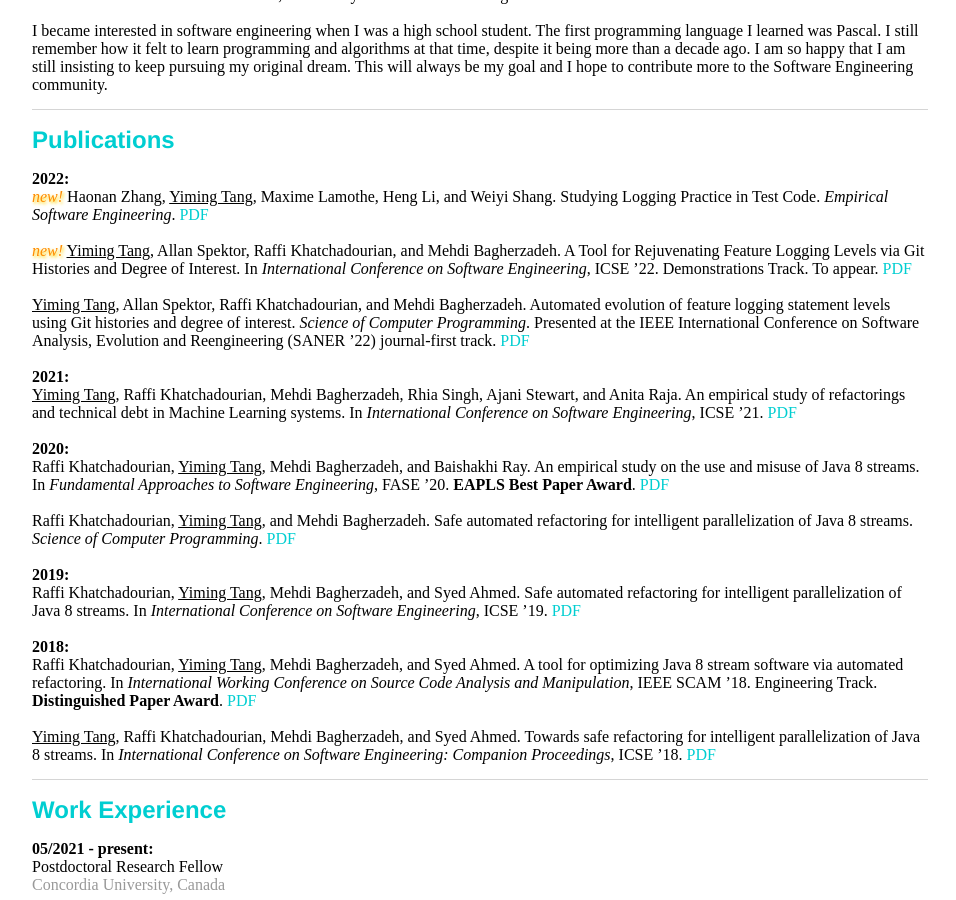
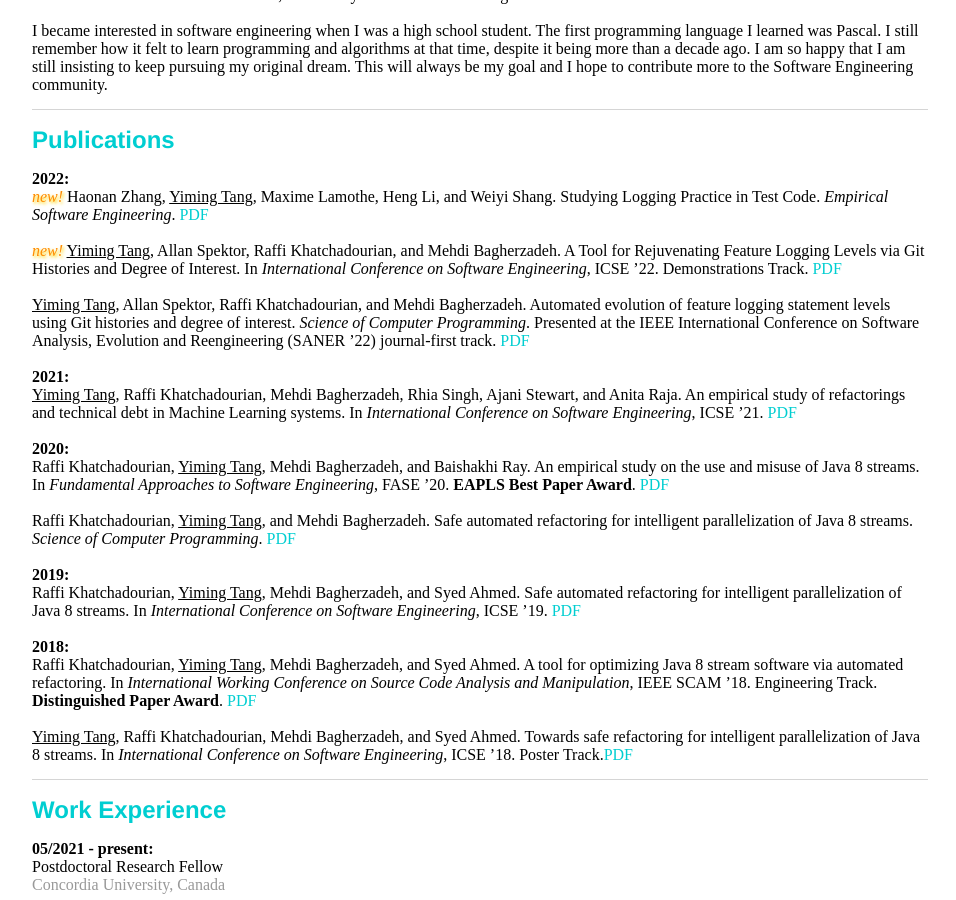
Before and after one commit to yiming-tang-cs/yiming-tang-cs.github.io, a Jekyll site: the page built from index.html, in a window 1280 px wide and 900 px high, scrolled down 298 px. Shown: the whole window, without its empty margins (160-1116 px from the left). Built offline with Jekyll 4.4.1, drawn with Linux system fonts in a browser that asks for light colours.

Commit message:
Update index.html

```diff
--- a/index.html
+++ b/index.html
@@ -16,7 +16,7 @@ title: Yiming Tang's personal webpage
     <b>2022:</b><br/>
     <ns>new!</ns> Haonan Zhang, <u>Yiming Tang</u>, Maxime Lamothe, Heng Li, and Weiyi Shang. Studying Logging Practice in Test Code. <i>Empirical Software Engineering</i>. <a href="https://users.encs.concordia.ca/~shang/pubs/EMSE_Haonan_2022.pdf">PDF</a>
     <br/><br/>
-    <ns>new!</ns> <u>Yiming Tang</u>, Allan Spektor, Raffi Khatchadourian, and Mehdi Bagherzadeh. A Tool for Rejuvenating Feature Logging Levels via Git Histories and Degree of Interest. In <i>International Conference on Software Engineering</i>, ICSE ’22. Demonstrations Track. To appear. <a href="https://arxiv.org/pdf/2112.02758.pdf">PDF</a>
+    <ns>new!</ns> <u>Yiming Tang</u>, Allan Spektor, Raffi Khatchadourian, and Mehdi Bagherzadeh. A Tool for Rejuvenating Feature Logging Levels via Git Histories and Degree of Interest. In <i>International Conference on Software Engineering</i>, ICSE ’22. Demonstrations Track. <a href="https://academicworks.cuny.edu/cgi/viewcontent.cgi?article=1747&context=hc_pubs">PDF</a>
     <br/><br/>
     <u>Yiming Tang</u>, Allan Spektor, Raffi Khatchadourian, and Mehdi Bagherzadeh. Automated evolution of feature logging statement levels using Git histories and degree of interest. <i>Science of Computer Programming</i>. Presented at the IEEE International Conference on Software Analysis, Evolution and Reengineering (SANER ’22) journal-first track. <a href="https://arxiv.org/pdf/2104.07736.pdf">PDF</a>
     <br/><br/>
@@ -39,7 +39,7 @@ title: Yiming Tang's personal webpage
     <b>2018: </b><br/>
     Raffi Khatchadourian, <u>Yiming Tang</u>, Mehdi Bagherzadeh, and Syed Ahmed. A tool for optimizing Java 8 stream software via automated refactoring. In <i>International Working Conference on Source Code Analysis and Manipulation</i>, IEEE SCAM ’18. Engineering Track. <b>Distinguished Paper Award</b>. <a href="https://academicworks.cuny.edu/cgi/viewcontent.cgi?article=1475&context=hc_pubs">PDF</a>
     <br/><br/>
-    <u>Yiming Tang</u>, Raffi Khatchadourian, Mehdi Bagherzadeh, and Syed Ahmed. Towards safe refactoring for intelligent parallelization of Java 8 streams. In <i>International Conference on Software Engineering: Companion Proceedings</i>, ICSE ’18. <a href="https://academicworks.cuny.edu/cgi/viewcontent.cgi?article=1403&context=hc_pubs">PDF</a>
+    <u>Yiming Tang</u>, Raffi Khatchadourian, Mehdi Bagherzadeh, and Syed Ahmed. Towards safe refactoring for intelligent parallelization of Java 8 streams. In <i>International Conference on Software Engineering</i>, ICSE ’18. Poster Track.<a href="https://academicworks.cuny.edu/cgi/viewcontent.cgi?article=1403&context=hc_pubs">PDF</a>
 </div>
 
 <div id="work">
```
